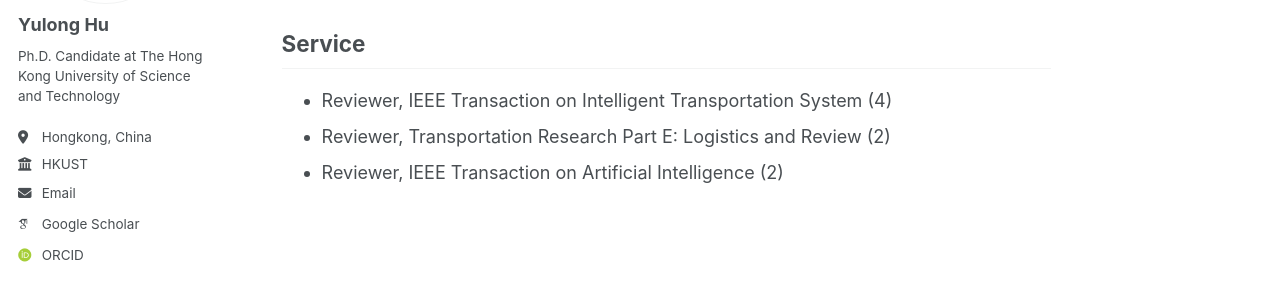
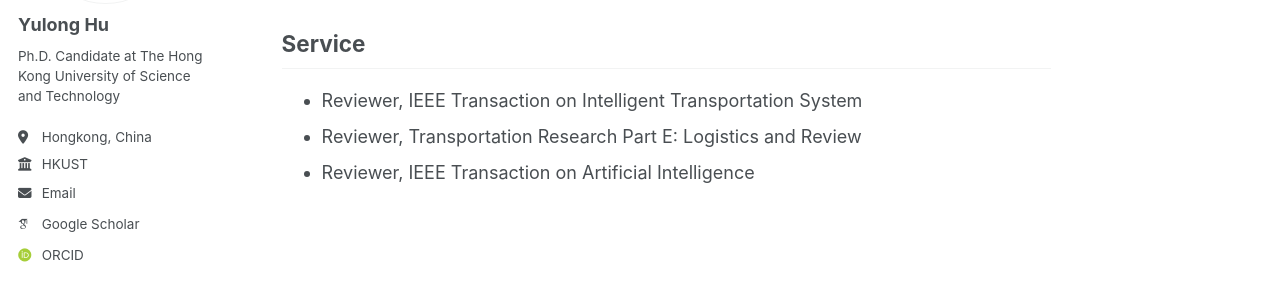
Before and after one commit to yulonghu2000/yulonghu2000.github.io, a Jekyll site: the page built from _pages/cv.md, in a window 1280 px wide and 900 px high, scrolled down 939 px. Shown: the part 316-598 px from the top of the window. Built offline with Jekyll 4.4.1, drawn with Linux system fonts in a browser that asks for light colours; some web fonts are replaced.

Commit message:
Update cv.md

```diff
--- a/_pages/cv.md
+++ b/_pages/cv.md
@@ -30,6 +30,6 @@ author_profile: true
 - Award of Excellence, The University of Hong Kong, *2019*
 
 ## Service
-- Reviewer, IEEE Transaction on Intelligent Transportation System (4)
-- Reviewer, Transportation Research Part E: Logistics and Review (2)
-- Reviewer, IEEE Transaction on Artificial Intelligence (2)
+- Reviewer, IEEE Transaction on Intelligent Transportation System
+- Reviewer, Transportation Research Part E: Logistics and Review
+- Reviewer, IEEE Transaction on Artificial Intelligence
```
